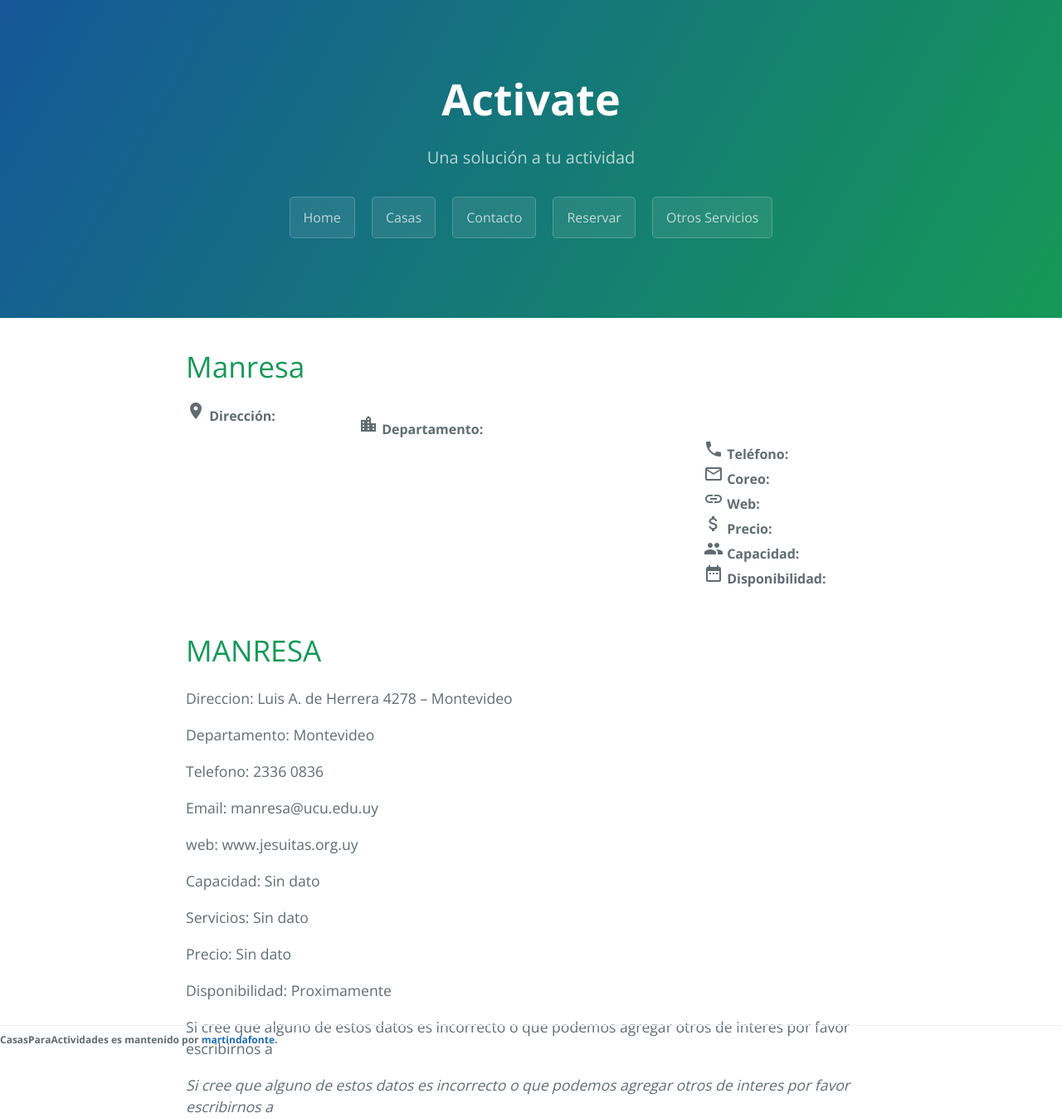
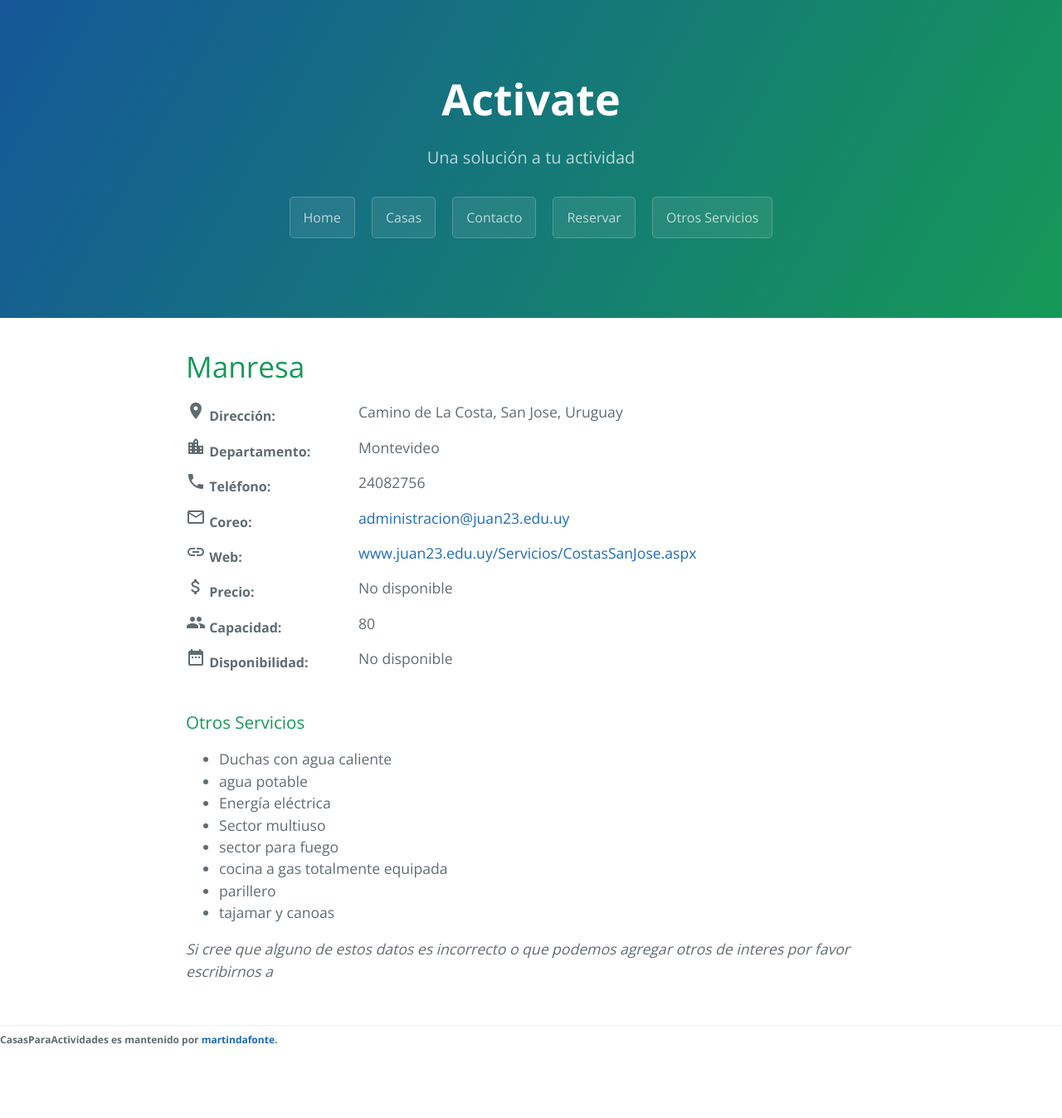
Before and after one commit to martindafonte/CasasDeRetiro, a Jekyll site: the page built from _casas/manresa.md, in a window 1280 px wide. Shown: the whole page at 83% size. Built offline with Jekyll 4.4.1, drawn with Linux system fonts in a browser that asks for light colours; comment, search, counter and statistics services are not loaded; after the commit the page ends 1283 px from its top, so only the background shows below that.

Commit message:
Update manresa.md

```diff
--- a/_casas/manresa.md
+++ b/_casas/manresa.md
@@ -1,20 +1,22 @@
 ---
 title: Manresa
 category: Montevideo
+direccion: Camino de La Costa, San Jose, Uruguay
+departamento: Montevideo
+telefono: 24082756
+correo: administracion@juan23.edu.uy
+web: www.juan23.edu.uy/Servicios/CostasSanJose.aspx
+capacidad: 80
+precio: No disponible
+disponibilidad: No disponible
 ---
 
-<h1>MANRESA</h1>
-
-
-<p> Direccion: Luis A. de Herrera 4278 – Montevideo </p>
-<p>Departamento: Montevideo</p>
-<p>Telefono: 2336 0836 </p>
-<p>Email: manresa@ucu.edu.uy</p>
-<p>web: www.jesuitas.org.uy</p>
-<p>Capacidad: Sin dato</p>
-<p>Servicios: Sin dato</p>
-<p>Precio: Sin dato</p>
-<p>Disponibilidad: Proximamente </p>
-
-
-<p>Si cree que alguno de estos datos es incorrecto o que podemos agregar otros de interes por favor escribirnos a </p>
+### Otros Servicios
+* Duchas con agua caliente
+* agua potable
+* Energía eléctrica
+* Sector multiuso
+* sector para fuego
+* cocina a gas totalmente equipada
+* parillero
+* tajamar y canoas
```
